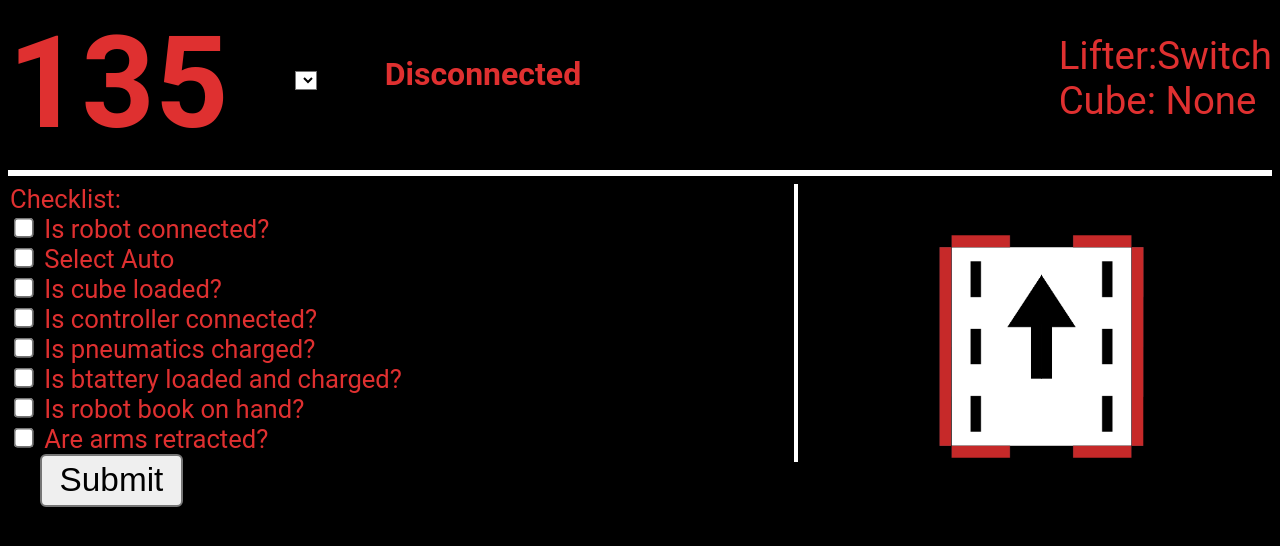
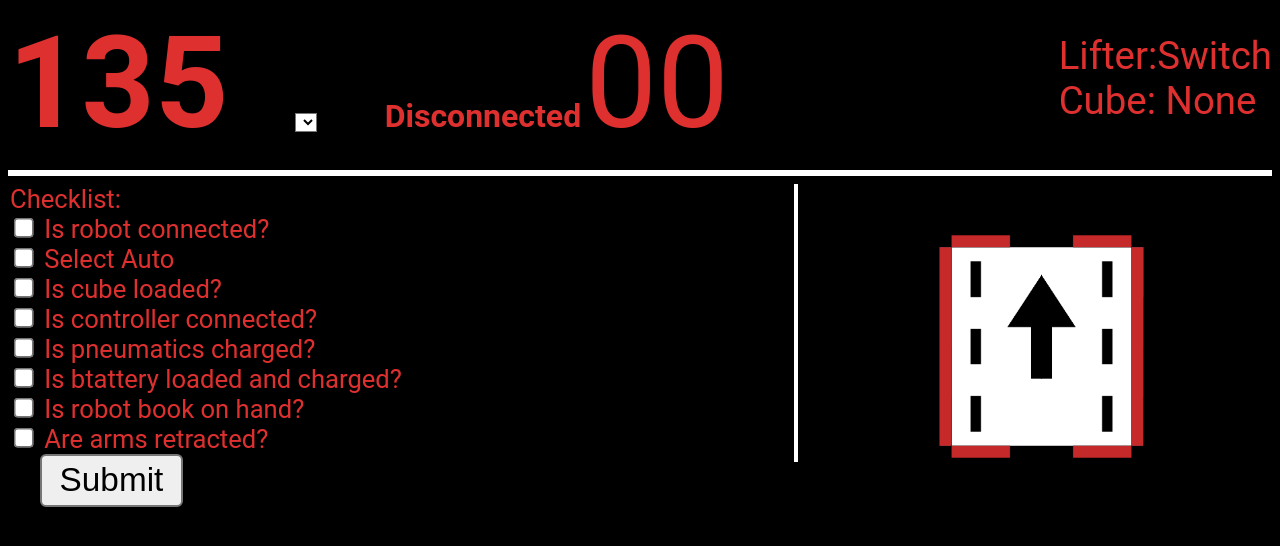
Before and after one commit to thedropbears/powerup-dashboard, a plain HTML site: page index.html in a window 1280 px wide. Drawn offline with Linux system fonts and the light colour scheme; a script that the page names is missing.

Commit message:
Added cycle timer

```diff
--- a/css/main.css
+++ b/css/main.css
@@ -106,3 +106,6 @@ span{
     background-color: white;
     color: black;
 }
+.cTimer{
+    font-size: 10vw;
+}
--- a/index.html
+++ b/index.html
@@ -27,8 +27,8 @@
         <!-- Connection status -->
         <div style="display: inline-block">
             <h1 id=connection>Disconnected</h1>
+            <span id="cTimer" class="cTimer">00</span>
         </div>
-
         <!-- Lifter position -->
         <div class="lift-status2">
             <div class="lifter">Lifter:</div>
```
